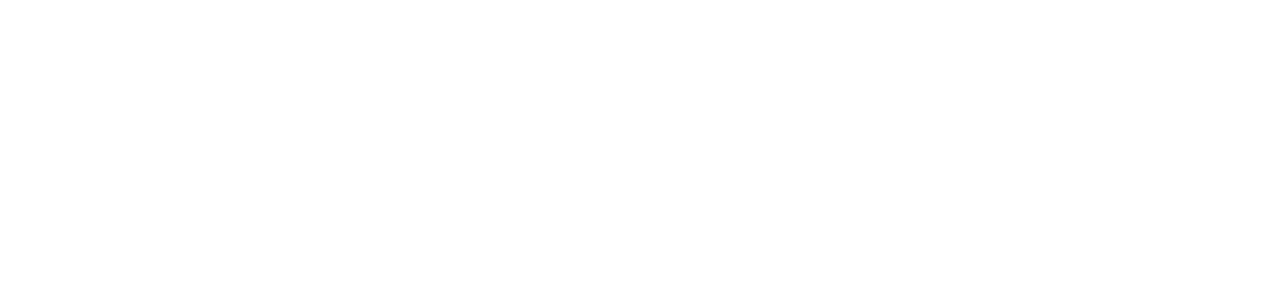
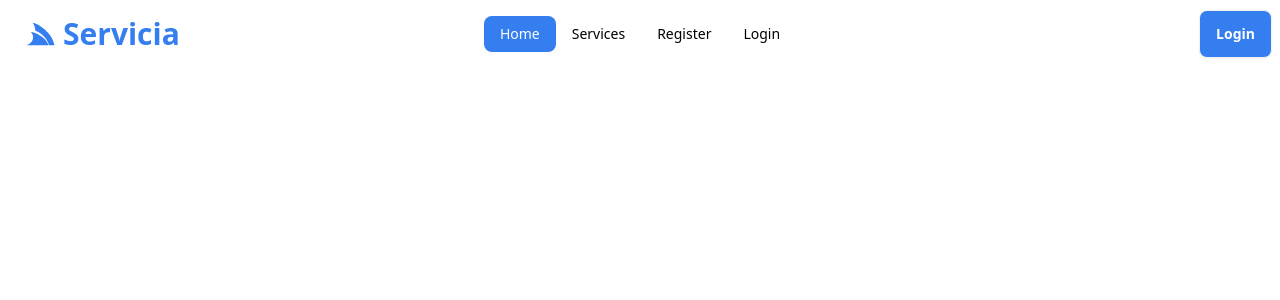
Before and after one commit to jahidul2004/servicia-client, a React (Vite) app: page / in a window 1280 px wide. Shown: the top 300 px of the page. Built offline with nearby package versions, Linux system fonts and the light colour scheme.

Commit message:
Navbar added.

```diff
--- a/package.json
+++ b/package.json
@@ -14,6 +14,7 @@
     "match-sorter": "^8.0.0",
     "react": "^18.3.1",
     "react-dom": "^18.3.1",
+    "react-icons": "^5.4.0",
     "react-router-dom": "^7.1.0",
     "sort-by": "^1.2.0"
   },
--- /dev/null
+++ b/src/common/NavBar.jsx
@@ -0,0 +1,103 @@
+import { FaServicestack } from "react-icons/fa";
+import { NavLink } from "react-router-dom";
+
+const NavBar = () => {
+    const links = (
+        <>
+            <li>
+                <NavLink
+                    to="/"
+                    className={({ isActive }) =>
+                        isActive
+                            ? "bg-[#357ef0] text-white"
+                            : "bg-transparent text-black"
+                    }
+                >
+                    Home
+                </NavLink>
+            </li>
+            <li>
+                <NavLink
+                    to="/services"
+                    className={({ isActive }) =>
+                        isActive
+                            ? "bg-[#357ef0] text-white"
+                            : "bg-transparent text-black"
+                    }
+                >
+                    Services
+                </NavLink>
+            </li>
+            <li>
+                <NavLink
+                    to="/register"
+                    className={({ isActive }) =>
+                        isActive
+                            ? "bg-[#357ef0] text-white"
+                            : "bg-transparent text-black"
+                    }
+                >
+                    Register
+                </NavLink>
+            </li>
+            <li>
+                <NavLink
+                    to="/login"
+                    className={({ isActive }) =>
+                        isActive
+                            ? "bg-[#357ef0] text-white"
+                            : "bg-transparent text-black"
+                    }
+                >
+                    Login
+                </NavLink>
+            </li>
+        </>
+    );
+    return (
+        <div className="navbar bg-base-100">
+            <div className="navbar-start">
+                <div className="dropdown">
+                    <div
+                        tabIndex={0}
+                        role="button"
+                        className="btn btn-ghost lg:hidden"
+                    >
+                        <svg
+                            xmlns="http://www.w3.org/2000/svg"
+                            className="h-5 w-5"
+                            fill="none"
+                            viewBox="0 0 24 24"
+                            stroke="currentColor"
+                        >
+                            <path
+                                strokeLinecap="round"
+                                strokeLinejoin="round"
+                                strokeWidth="2"
+                                d="M4 6h16M4 12h8m-8 6h16"
+                            />
+                        </svg>
+                    </div>
+                    <ul
+                        tabIndex={0}
+                        className="menu menu-sm dropdown-content bg-base-100 rounded-box z-[1] mt-3 w-52 p-2 shadow"
+                    >
+                        {links}
+                    </ul>
+                </div>
+                <a className="btn btn-ghost text-3xl font-bold text-[#357ef0]">
+                    <FaServicestack />
+                    Servicia
+                </a>
+            </div>
+            <div className="navbar-center hidden lg:flex">
+                <ul className="menu menu-horizontal px-1">{links}</ul>
+            </div>
+            <div className="navbar-end">
+                <a className="btn bg-[#357ef0] text-white">Login</a>
+            </div>
+        </div>
+    );
+};
+
+export default NavBar;
--- a/src/layout/MainLayout.jsx
+++ b/src/layout/MainLayout.jsx
@@ -1,5 +1,13 @@
+import NavBar from "../common/NavBar";
+
 const MainLayout = () => {
-    return <div></div>;
+    return (
+        <div>
+            {/* Navbar start */}
+            <NavBar></NavBar>
+            {/* Navbar end */}
+        </div>
+    );
 };
 
 export default MainLayout;
```
Also changed, not shown: 1 other file (tests, documents, lock files or other folders).
